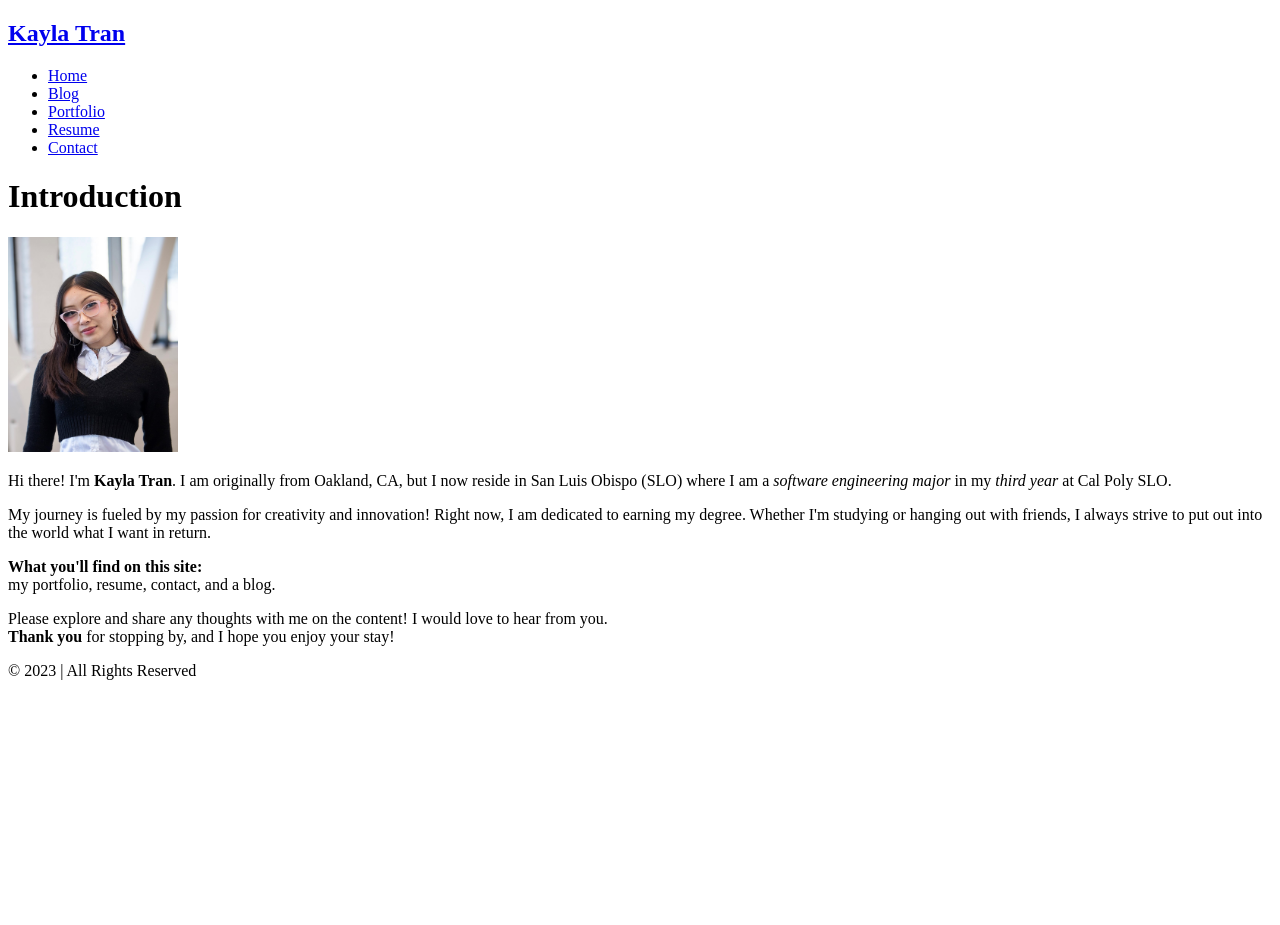
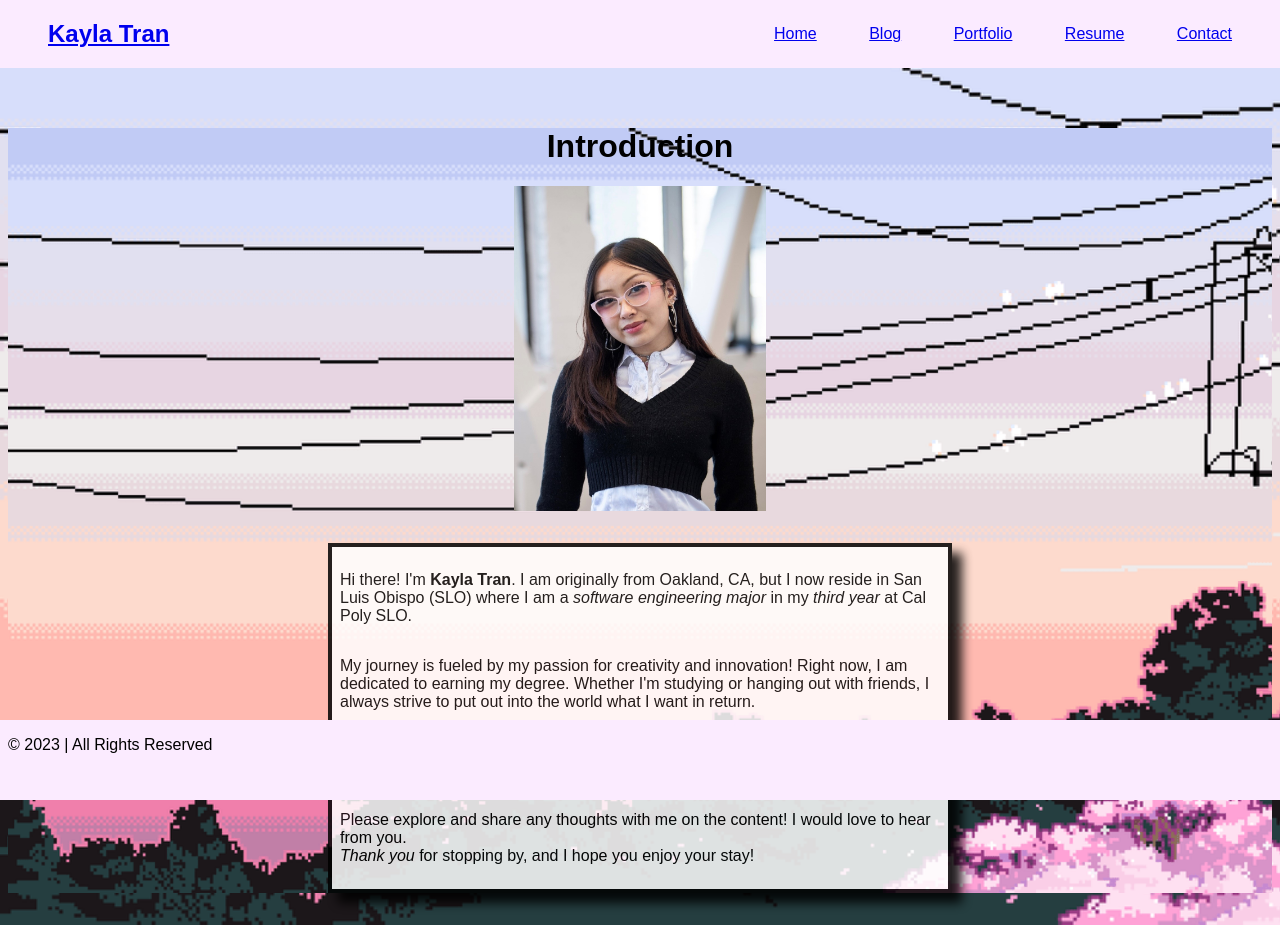
Before and after one commit to k4yluh/k4yluh.github.io, a plain HTML site: page index.html in a window 1280 px wide. Before the commit the page ends 800 px from the top, so only its background shows below. Drawn offline with Linux system fonts and the light colour scheme.

Commit message:
adding styling to home page

```diff
--- a/index.html
+++ b/index.html
@@ -11,7 +11,7 @@
           Kayla Tran
         </a>
       </h1>
-      <ul>
+      <ul class="nav-links">
         <li><a href="index.html">Home</a></li>
         <li><a href="blog.html">Blog</a></li>
         <li><a href="portfolio.html">Portfolio</a></li>
@@ -23,16 +23,18 @@
       <h1 class="page-title">Introduction</h1>
       <div class="about">
         <div class="about-image">
-          <img width="170px" height="215px" src="Headshot.jpg" alt="What I look like!">
+          <img width="20%" src="Headshot.jpg" alt="What I look like!">
         </div>
         <div class="about-text">
           <p>Hi there! I'm <strong>Kayla Tran</strong>. I am originally from Oakland, CA, but I now reside in San Luis Obispo (SLO) where I am a <em>software engineering major</em> in my <em>third year</em> at Cal Poly SLO. </p>
           <p>My journey is fueled by my passion for creativity and innovation! Right now, I am dedicated to earning my degree. Whether I'm studying or hanging out with friends, I always strive to put out into the world what I want in return. </p>
           <p><strong>What you'll find on this site:</strong> <br> my portfolio, resume, contact, and a blog.</p>
-          <p>Please explore and share any thoughts with me on the content! I would love to hear from you. <br> <strong>Thank you</strong> for stopping by, and I hope you enjoy your stay!</p>
+          <p>Please explore and share any thoughts with me on the content! I would love to hear from you. <br> <em>Thank you</em> for stopping by, and I hope you enjoy your stay!</p>
         </div>
       </div>
     </main>
-    <footer class="footer">© 2023 <Personal Website Name> | All Rights Reserved</footer>
+    <footer class="footer">
+      <p class="footer-text">© 2023 <Personal Website Name> | All Rights Reserved</p>
+    </footer>
   </body>
 </html>
--- a/style.css
+++ b/style.css
@@ -0,0 +1,78 @@
+h1,
+h2,
+h3,
+p,
+ul {
+  font-family: Arial, Helvetica, sans-serif;
+}
+
+html,
+body {
+  background-image: url(skyline.jpg);
+  background-size: cover;
+}
+
+footer {
+  display: block;
+  position: fixed;
+  background-color: #fbebff;
+  width: 100%;
+  height: 5rem;
+  bottom: 0;
+  left: 0;
+}
+
+.footer-text {
+  margin-left: 0.5rem;
+  vertical-align: bottom;
+}
+
+.navbar {
+  top: 0;
+  width: 100%;
+  left: 0;
+  justify-content: space-between;
+  display: flex;
+  background-color: #fbebff;
+  align-items: center;
+  position: fixed;
+}
+
+.logo {
+  margin-left: 3rem;
+  position: sticky;
+}
+
+.nav-links li {
+  color: black;
+  margin-right: 3rem;
+  list-style: none;
+  display: inline-block;
+  justify-content: space-evenly;
+}
+
+main {
+  margin-top: 8rem;
+}
+
+.page-title {
+  text-align: center;
+}
+
+div .about-text {
+  display: grid;
+  place-content: center;
+  margin: 2rem 20rem;
+  text-align: left;
+  background-color: white;
+  opacity: 0.85;
+  box-shadow: 10px 10px 10px black;
+  box-sizing: content-box;
+  padding: 0.5rem;
+  border: 4px solid black;
+}
+
+.about-image {
+  display: grid;
+  place-items: center;
+}
--- /dev/null
+++ b/styles.css
@@ -0,0 +1,264 @@
+:root {
+  /* variables */
+  --cg-black: rgb(30, 32, 32);
+  --cg-blue: rgb(36, 94, 255);
+  --cg-grey: rgb(243, 243, 243);
+  --cg-white: rgb(255, 255, 255);
+}
+
+html {
+  height: 100%;
+}
+
+body {
+  background: var(--cg-grey);
+  position: relative;
+  min-height: 100vh;
+  padding: 0;
+  margin: 0;
+  font-family: monospace;
+}
+
+/* CSS for navigation */
+
+.navbar {
+  position: -webkit-sticky;
+  position: sticky;
+  top: 0;
+  width: 100%;
+  height: 7%;
+  z-index: 10;
+
+  display: flex;
+  justify-content: space-between;
+  align-items: center;
+  text-align: center;
+
+  background-color: var(--cg-black);
+  color: var(--cg-white);
+  padding: 0px 0px;
+
+  /* Debug border */
+  /* border: solid red; */
+}
+
+.nav-list {
+  display: flex;
+  flex-direction: row;
+  position: relative;
+  right: 30px;
+  list-style: none;
+
+  /* Debug border */
+  /* border: solid blue; */
+}
+
+.navbar a {
+  color: var(--cg-white);
+  font-weight: bold;
+  margin: 0 12px;
+  text-decoration: none;
+  letter-spacing: 2px;
+
+  font-family: monospace;
+}
+
+.navbar a:hover {
+  color: var(--cg-blue);
+  text-decoration: underline;
+}
+
+.navbar a:active {
+  color: var(--cg-blue);
+}
+
+.logo a {
+  font-family: Georgia;
+}
+
+.logo a:hover {
+  text-decoration: None;
+}
+
+main {
+  padding: 0 20px 40px 20px;
+  display: flex;
+  flex-direction: column;
+  justify-content: center;
+  align-items: center;
+}
+
+.page-title {
+  display: flex;
+  justify-content: center;
+  font-size: 40px;
+  font-family: Georgia;
+}
+
+/* CSS for portfolio grid */
+
+.project {
+  display: flex;
+  flex-direction: row;
+  max-width: 100%;
+  margin: 1em 0 2em 0;
+
+  /* Debug border */
+  /* border: 2px solid blue; */
+}
+
+.item-link {
+  width: 70%;
+
+  /* Debug border */
+  /* border: 2px solid red; */
+}
+
+.project-image {
+  object-fit: cover;
+  width: 100%;
+  height: 500px;
+  flex-basis: 50px;
+  flex-grow: 2;
+
+  /* Debug border */
+  /* border: 2px solid black; */
+}
+
+.project-details {
+  display: flex;
+  background-color: var(--cg-white);
+  width: 30%;
+  height: 500px;
+  flex-shrink: 1;
+  padding: 0 20px;
+  margin: 0px;
+  line-height: 1.5;
+  overflow: scroll;
+
+  flex-direction: column;
+  text-align: center;
+  justify-content: center;
+
+  /* Debug border */
+  /* border: 2px solid green; */
+}
+
+.project-details a {
+  color: var(--cg-black);
+  text-decoration: none;
+  font-weight: bold;
+  letter-spacing: 1px;
+}
+
+.project-details a:hover {
+  color: var(--cg-blue);
+  text-decoration: underline;
+}
+
+.project-details {
+  font-weight: lighter;
+}
+
+.project-name {
+  font-weight: bold;
+  font-size: 20px;
+}
+
+/* CSS for home page */
+
+.about {
+  display: flex;
+  align-items: center;
+  justify-content: space-between;
+  padding: 20px;
+  background-color: #f8f8f8;
+  border: 1px solid #ccc;
+  border-radius: 5px;
+  /* box-shadow: 0 0 10px rgba(0, 0, 0, 0.1); */
+}
+
+.about-image img {
+  max-width: 300px;
+  border-radius: 3px;
+  /* box-shadow: 0 0 10px rgba(0, 0, 0, 0.2); */
+}
+
+.about-text {
+  flex: 1;
+  margin-left: 20px;
+}
+
+.about-text h2 {
+  font-size: 24px;
+  margin-bottom: 10px;
+}
+
+.about-text p {
+  font-size: 16px;
+  line-height: 1.5;
+}
+
+/* CSS for resume page */
+
+.button {
+  background-color: var(--cg-black);
+  border: none;
+  color: var(--cg-white);
+
+  font-family: monospace;
+
+  padding: 5px 7px;
+  text-align: center;
+
+  border-radius: 2px;
+}
+
+.button:hover {
+  background-color: var(--cg-blue);
+}
+
+.resume h2 {
+  font-family: Georgia;
+}
+
+/* CSS for contact form */
+
+label {
+  display: block;
+  margin-bottom: 8px;
+  font-family: Georgia;
+  font-weight: bold;
+}
+
+input[type="text"],
+input[type="email"],
+textarea {
+  width: 100%;
+  padding: 10px;
+  margin-bottom: 15px;
+  border: 1px solid #ccc;
+  border-radius: 4px;
+  font-size: 16px;
+  resize: none;
+}
+
+/* Add some spacing to the form */
+form {
+  width: 500px;
+  margin: 0 auto;
+}
+
+/* CSS for footer */
+
+.footer {
+  display: flex;
+  justify-content: center;
+  align-items: center;
+  background-color: var(--cg-black);
+  color: var(--cg-white);
+  position: absolute;
+  bottom: 0;
+  width: 100%;
+  height: 2.5rem;
+}
```
Also changed, not shown: resume.html (+0 -1 lines), skyline.jpg (added), styles.min.css (added).
